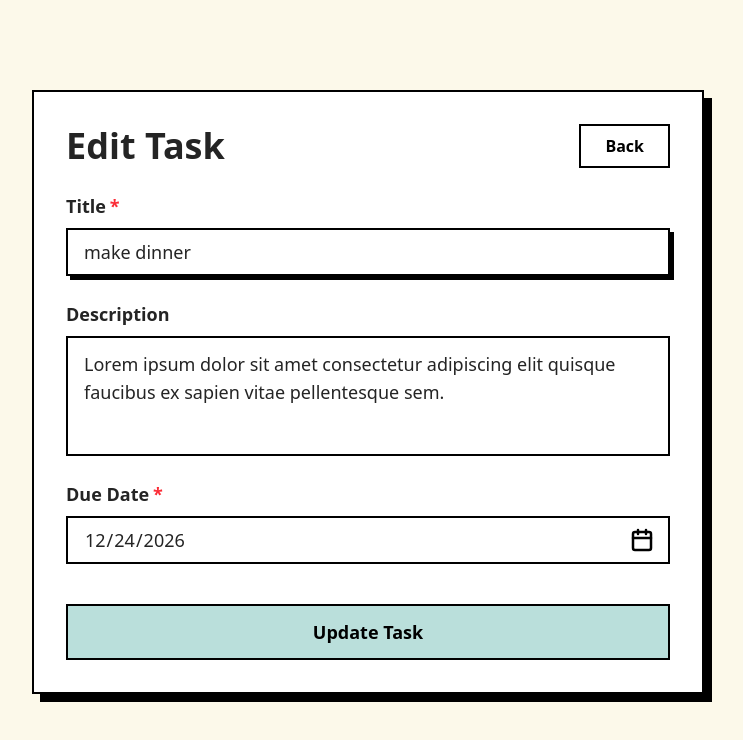
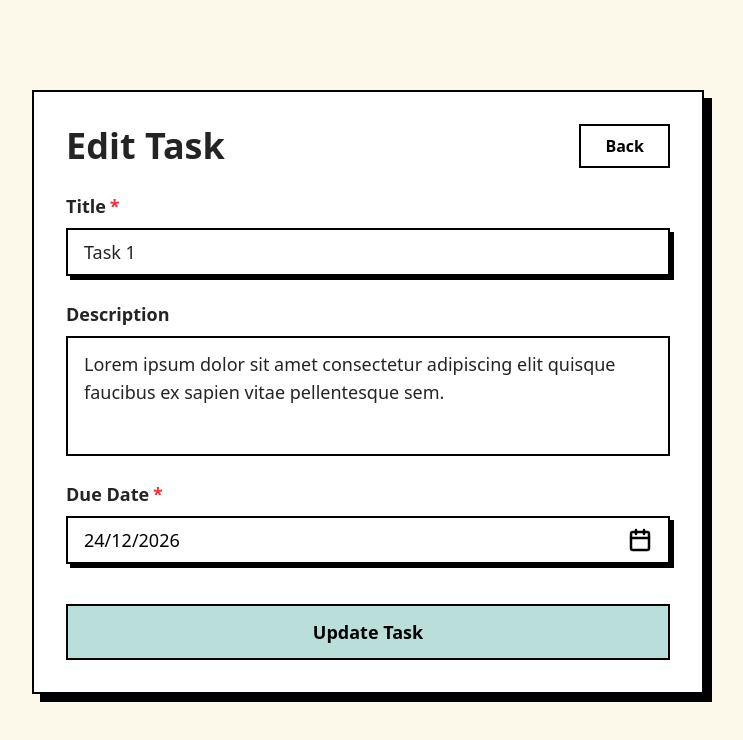
Before and after one commit to phraewchuthamat/Todo-List-React, a React (Vite) app: page / in a window 1280 px wide. Both pictures are taken after a click on the button 848 px from the left and 285 px from the top of the page. Shown: the top 740 px of the page, without its empty margins (272-1015 px from the left). Built offline with nearby package versions, Linux system fonts and the light colour scheme.

Commit message:
Fie icon calender input and Edit format date

```diff
--- a/src/components/TodoList/TodoItem.jsx
+++ b/src/components/TodoList/TodoItem.jsx
@@ -2,6 +2,7 @@ import PropTypes from 'prop-types'
 import { Card } from '../ui/Card'
 import { Checkbox } from '../ui/Checkbox'
 import { TodoActions } from './TodoActions'
+import { formatDateDisplay } from '../../utils/formatDate'
 
 export const TodoItem = ({ todo, onDelete, onToggle, onEdit }) => {
     const { id, name, dueDate, description, completed } = todo
@@ -47,7 +48,7 @@ export const TodoItem = ({ todo, onDelete, onToggle, onEdit }) => {
                             completed ? 'text-gray-400' : 'text-accent'
                         }`}
                     >
-                        Due: {dueDate}
+                        Due: {formatDateDisplay(dueDate)}
                     </p>
                 </div>
             </div>
--- a/src/components/ui/Input.jsx
+++ b/src/components/ui/Input.jsx
@@ -1,5 +1,7 @@
+import { useRef } from 'react'
 import PropTypes from 'prop-types'
 import { Calendar as CalendarIcon } from 'lucide-react'
+import { formatDateDisplay } from '../../utils/formatDate'
 
 export const Input = ({
     type = 'text',
@@ -9,10 +11,64 @@ export const Input = ({
     className = '',
     ...props
 }) => {
+    const inputRef = useRef(null)
     const isDate = type === 'date'
 
+    const handleOpenCalendar = () => {
+        if (inputRef.current) {
+            try {
+                inputRef.current.showPicker()
+            } catch (err) {
+                console.error(err)
+                inputRef.current.focus()
+            }
+        }
+    }
+
+    if (isDate) {
         return (
-        <div className="relative w-full">
+            <div className={`relative w-full ${className}`}>
+                <div
+                    onClick={handleOpenCalendar}
+                    className={`
+                        w-full
+                        border-2 border-black
+                        px-4 py-2
+                        bg-white
+                        flex items-center justify-between
+                        text-lg font-medium
+                        cursor-pointer
+                        transition-shadow duration-200
+                        hover:bg-gray-50
+                        active:translate-y-[2px]
+                        active:shadow-none
+                        ${value ? 'shadow-[4px_4px_0px_0px_rgba(0,0,0,1)]' : ''}
+                    `}
+                >
+                    <span className={value ? 'text-black' : 'text-gray-400'}>
+                        {value
+                            ? formatDateDisplay(value)
+                            : placeholder || 'dd/mm/yyyy'}
+                    </span>
+                    <CalendarIcon
+                        className="w-6 h-6 text-black"
+                        strokeWidth={2.5}
+                    />
+                </div>
+
+                <input
+                    ref={inputRef}
+                    type="date"
+                    value={value}
+                    onChange={onChange}
+                    className="opacity-0 absolute bottom-0 left-0 w-0 h-0 -z-10"
+                    {...props}
+                />
+            </div>
+        )
+    }
+
+    return (
         <input
             type={type}
             value={value}
@@ -28,32 +84,10 @@ export const Input = ({
                 focus:shadow-[4px_4px_0px_0px_rgba(0,0,0,1)]
                 transition-shadow duration-200
                 placeholder:text-gray-400
-
-                    min-w-0
-                    appearance-none
-
-                    ${isDate ? 'pr-12 cursor-pointer' : ''}
-
-                    [&::-webkit-calendar-picker-indicator]:opacity-0
-                    [&::-webkit-calendar-picker-indicator]:absolute
-                    [&::-webkit-calendar-picker-indicator]:inset-0
-                    [&::-webkit-calendar-picker-indicator]:w-full
-                    [&::-webkit-calendar-picker-indicator]:cursor-pointer
-
                 ${className}
             `}
             {...props}
         />
-
-            {isDate && (
-                <div className="absolute right-4 top-1/2 -translate-y-1/2 pointer-events-none">
-                    <CalendarIcon
-                        className="w-6 h-6 text-black"
-                        strokeWidth={2.5}
-                    />
-                </div>
-            )}
-        </div>
     )
 }
 
--- a/src/utils/formatDate.js
+++ b/src/utils/formatDate.js
@@ -1,3 +1,11 @@
+export const formatDateDisplay = (dateString) => {
+    if (!dateString) return null
+
+    const [year, month, day] = dateString.split('-')
+
+    return `${day}/${month}/${year}`
+}
+
 export const getTodayString = () => {
     return new Date().toISOString().split('T')[0]
 }
--- a/src/utils/useData.js
+++ b/src/utils/useData.js
@@ -1,6 +1,6 @@
 export const useData = [
     {
-        name: 'make dinner',
+        name: 'Task 1',
         dueDate: '2026-12-24',
         description:
             'Lorem ipsum dolor sit amet consectetur adipiscing elit quisque faucibus ex sapien vitae pellentesque sem.',
@@ -8,7 +8,7 @@ export const useData = [
         completed: true,
     },
     {
-        name: 'wash dishes',
+        name: 'Task 2',
         dueDate: '2026-12-24',
         description:
             'Lorem ipsum dolor sit amet consectetur adipiscing elit quisque faucibus ex sapien vitae pellentesque sem.',
@@ -16,7 +16,7 @@ export const useData = [
         completed: false,
     },
     {
-        name: 'read book',
+        name: 'Task 3',
         dueDate: '2026-12-24',
         description:
             'Lorem ipsum dolor sit amet consectetur adipiscing elit quisque faucibus ex sapien vitae pellentesque sem.',
```
Lines whose indentation alone changed are shown as unchanged.
